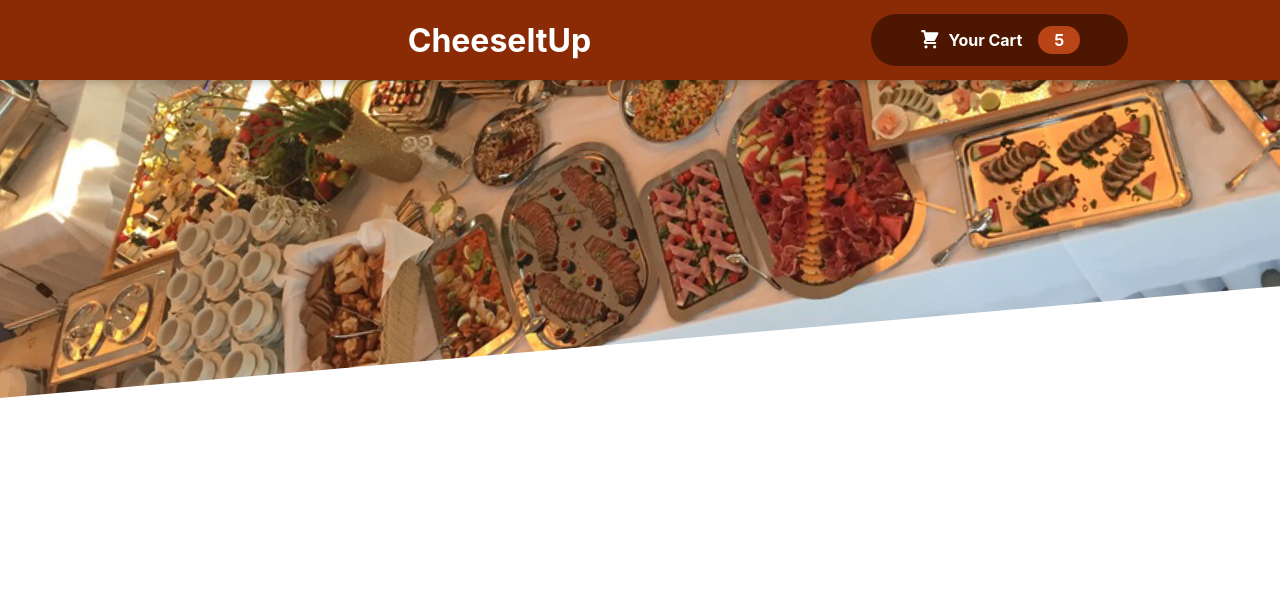
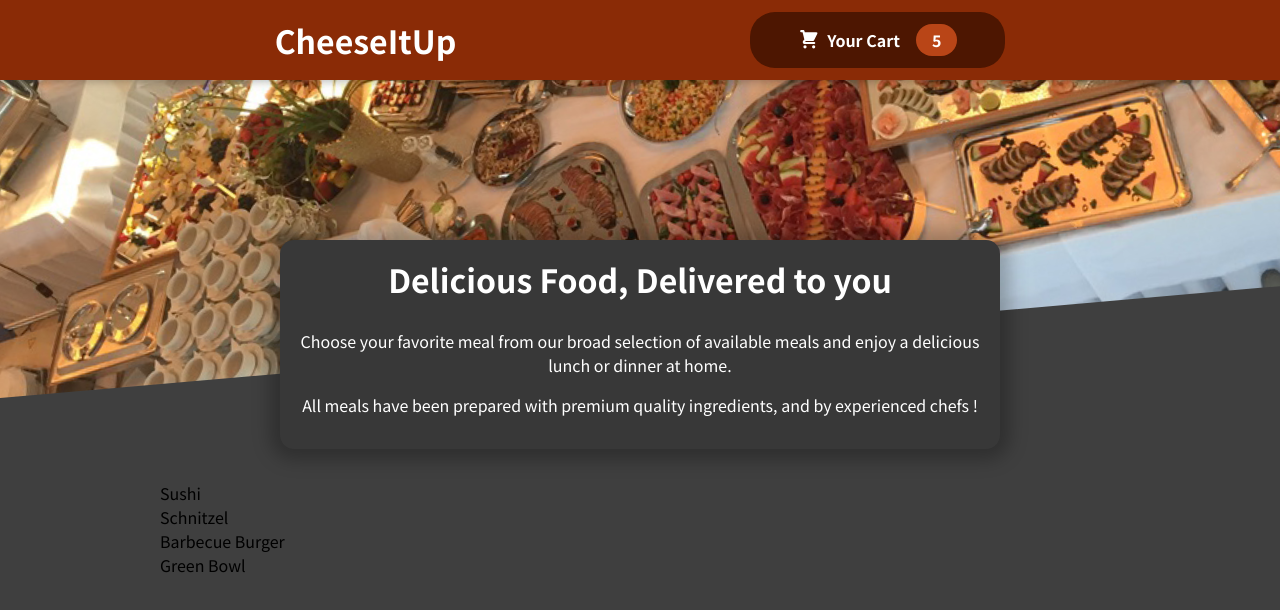
Before and after one commit to Arsalan-Khalid1/FoodOrder, a React (Create React App) app: page / in a window 1280 px wide. Shown: the top 610 px of the page. Built offline with nearby package versions, Linux system fonts and the light colour scheme; the HTML template or start-up script is replaced by a standard one.

Commit message:
meals component

```diff
--- a/src/App.js
+++ b/src/App.js
@@ -1,10 +1,14 @@
 import Header from './components/Layout/Header';
 import { Fragment } from 'react'
+import Meals from './components/Meals/Meals';
 
 function App() {
   return (
       <Fragment>
         <Header/>
+        <main>
+          <Meals/>
+        </main>
       </Fragment>
   );
 };
--- a/src/components/Layout/Header.css
+++ b/src/components/Layout/Header.css
@@ -7,7 +7,7 @@
   background-color: #8a2b06;
   color: white;
   display: flex;
-  justify-content: space-evenly;
+  justify-content: space-around;
   align-items: center;
   padding: 0 10%;
   box-shadow: 0 2px 8px rgba(0, 0, 0, 0.25);
--- /dev/null
+++ b/src/components/Meals/AvailableMeals.css
@@ -0,0 +1,24 @@
+.meals {
+  max-width: 60rem;
+  width: 90%;
+  margin: 2rem auto;
+  animation: meals-appear 1s ease-out forwards;
+}
+
+.meals ul {
+  list-style: none;
+  margin: 0;
+  padding: 0;
+}
+
+@keyframes meals-appear {
+  from {
+    opacity: 0;
+    transform: translateY(3rem);
+  }
+
+  to {
+    opacity: 1;
+    transform: translateY(0);
+  }
+}
--- /dev/null
+++ b/src/components/Meals/AvailableMeals.js
@@ -0,0 +1,41 @@
+import './AvailableMeals.css'
+
+const DUMMY_MEALS = [
+  {
+    id: 'm1',
+    name: 'Sushi',
+    description: 'Finest fish and veggies',
+    price: 22.99,
+  },
+  {
+    id: 'm2',
+    name: 'Schnitzel',
+    description: 'A german specialty!',
+    price: 16.5,
+  },
+  {
+    id: 'm3',
+    name: 'Barbecue Burger',
+    description: 'American, raw, meaty',
+    price: 12.99,
+  },
+  {
+    id: 'm4',
+    name: 'Green Bowl',
+    description: 'Healthy...and green...',
+    price: 18.99,
+  },
+];
+
+const AvailableMeals = () => {
+
+    const mealsList = DUMMY_MEALS.map(meal => <li>{meal.name}</li>);
+
+    return (
+        <section className="meals">
+            <ul>{mealsList}</ul>
+        </section>
+    );
+};
+
+export default AvailableMeals;
--- /dev/null
+++ b/src/components/Meals/Meals.js
@@ -0,0 +1,14 @@
+import { Fragment } from 'react';
+import MealsSummary from './MealsSummary';
+import AvailableMeals from './AvailableMeals';
+
+const Meals = () => {
+    return (
+        <Fragment>
+            <MealsSummary/>
+            <AvailableMeals/>
+        </Fragment>
+    );
+};
+
+export default Meals;
--- /dev/null
+++ b/src/components/Meals/MealsSummary.css
@@ -0,0 +1,18 @@
+.summary {
+  text-align: center;
+  max-width: 45rem;
+  width: 90%;
+  margin: auto;
+  margin-top: -10rem;
+  position: relative;
+  background-color: #383838;
+  color: white;
+  border-radius: 14px;
+  padding: 1rem;
+  box-shadow: 0 1px 18px 10px rgba(0, 0, 0, 0.25);
+}
+
+.summary h2 {
+  font-size: 2rem;
+  margin-top: 0;
+}
--- /dev/null
+++ b/src/components/Meals/MealsSummary.js
@@ -0,0 +1,17 @@
+import './MealsSummary.css'
+
+const MealsSummary = () => {
+    return (
+        <section className="summary">
+            <h2>Delicious Food, Delivered to you</h2>
+            <p>
+                Choose your favorite meal from our broad selection of available meals and enjoy a delicious lunch or dinner at home.
+            </p>
+            <p>
+                All meals have been prepared with premium quality ingredients, and by experienced chefs !
+            </p>
+        </section>
+    );
+};
+
+export default MealsSummary;
--- a/src/index.css
+++ b/src/index.css
@@ -1,13 +1,14 @@
+@import url("https://fonts.googleapis.com/css2?family=Noto+Sans+JP:wght@400;700&display=swap");
+
+* {
+  box-sizing: border-box;
+}
+
+html {
+  font-family: "Noto Sans JP", sans-serif;
+}
+
 body {
   margin: 0;
-  font-family: -apple-system, BlinkMacSystemFont, 'Segoe UI', 'Roboto', 'Oxygen',
-    'Ubuntu', 'Cantarell', 'Fira Sans', 'Droid Sans', 'Helvetica Neue',
-    sans-serif;
-  -webkit-font-smoothing: antialiased;
-  -moz-osx-font-smoothing: grayscale;
+  background-color: #3f3f3f;
 }
-
-code {
-  font-family: source-code-pro, Menlo, Monaco, Consolas, 'Courier New',
-    monospace;
-}
```
